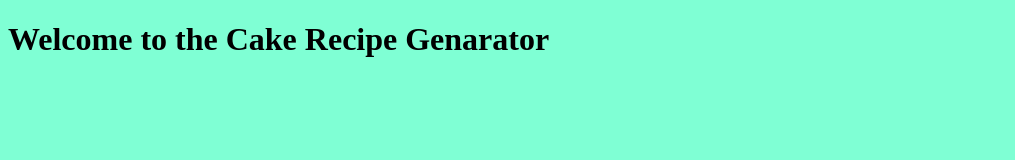
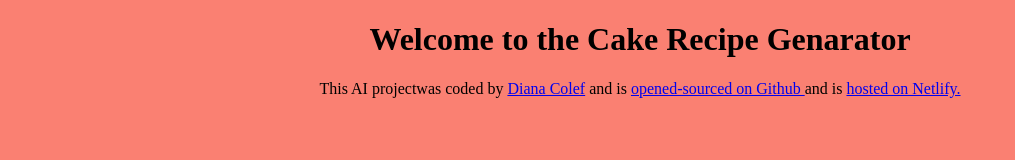
Before and after one commit to dcolef15/Cake-Recipe-Generator, a plain HTML site: page index.html in a window 1280 px wide. Shown: the whole page, without its empty margins (0-1015 px from the left). Drawn offline with Linux system fonts and the light colour scheme.

Commit message:
added the footer

```diff
--- a/index.html
+++ b/index.html
@@ -8,6 +8,23 @@
   </head>
   <body>
     <h1>Welcome to the Cake Recipe Genarator</h1>
+
+    <footer>
+      This AI projectwas coded by
+      <a href="https://github.com/dcolef15" target="_blank">Diana Colef</a> and
+      is
+      <a
+        href="https://github.com/dcolef15/Cake-Recipe-Generator/tree/main"
+        target="_blank"
+      >
+        opened-sourced on Github
+      </a>
+      and is
+      <a href="https://ai-cake-recipe-genarator.netlify.app/" target="_blank">
+        hosted on Netlify.</a
+      >
+    </footer>
+
     <script src="src/index.js"></script>
   </body>
 </html>
--- a/src/style.css
+++ b/src/style.css
@@ -1,3 +1,4 @@
 body {
-  background-color: aquamarine;
+  background-color: salmon;
+  text-align: center;
 }
```
